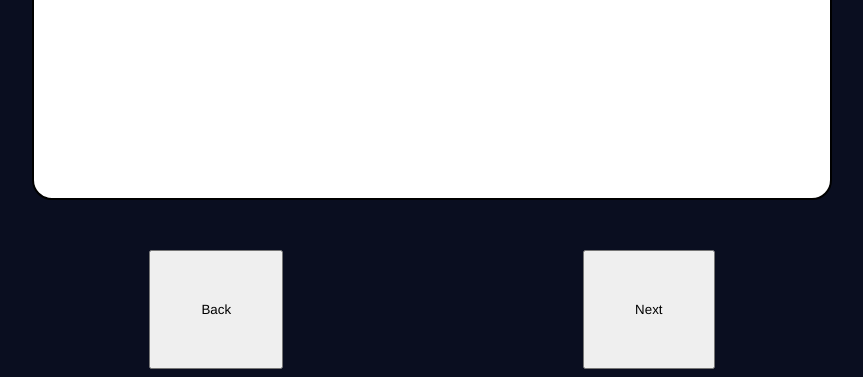
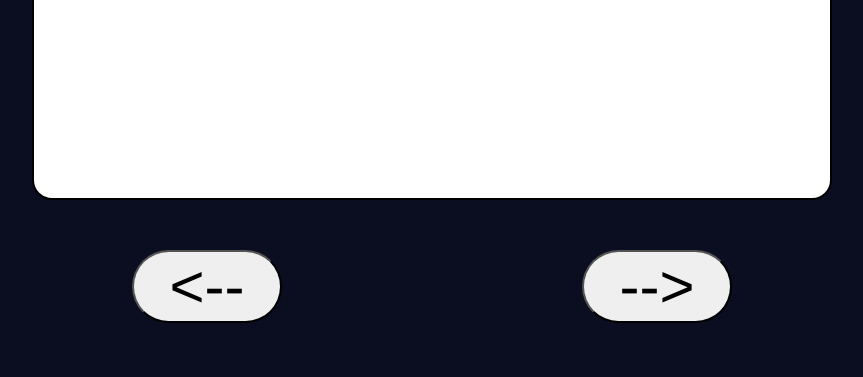
Before and after one commit to andrjre/flash-cards, a plain HTML site: page index.html in a window 1280 px wide. Shown: the part 435-812 px from the top of the page, without its empty margins (208-1071 px from the left). Drawn offline with Linux system fonts and the light colour scheme.

Commit message:
More styling.

```diff
--- a/index.html
+++ b/index.html
@@ -13,8 +13,8 @@
     </div>
 
     <div class="controls">
-        <button class="back button" id="back">Back</button>
-        <button class="next button" id="next">Next</button>
+        <button class="back button" id="back"><--</button>
+        <button class="next button" id="next">--></button>
     </div>
 
 
--- a/styles.css
+++ b/styles.css
@@ -30,6 +30,9 @@ h1{
     margin-bottom:50px;
 }
 
+#flashcard:hover{
+    cursor:pointer;
+}
 
 h2{
     margin-top:0px;
@@ -52,3 +55,16 @@ h2{
 .flashcardAnswer{
     background-color: green;
 }
+
+.button{
+    font-size:60px;
+    width:150px;
+    padding:0px;
+    border-radius: 40px;
+    transition: ease-in-out .2s;
+}
+
+.button:hover{
+    transform: scale(1.1);
+    cursor:pointer;
+}
```
